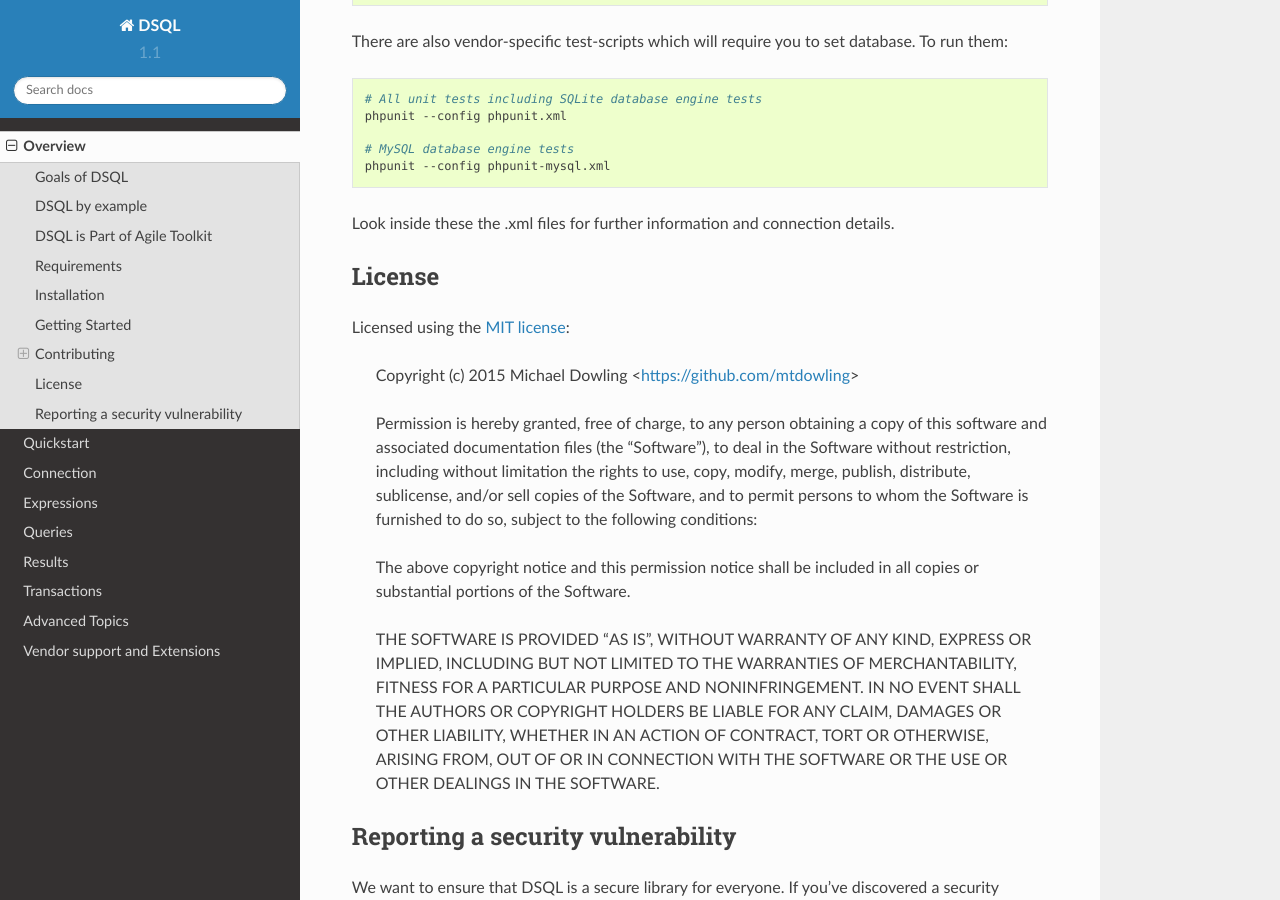
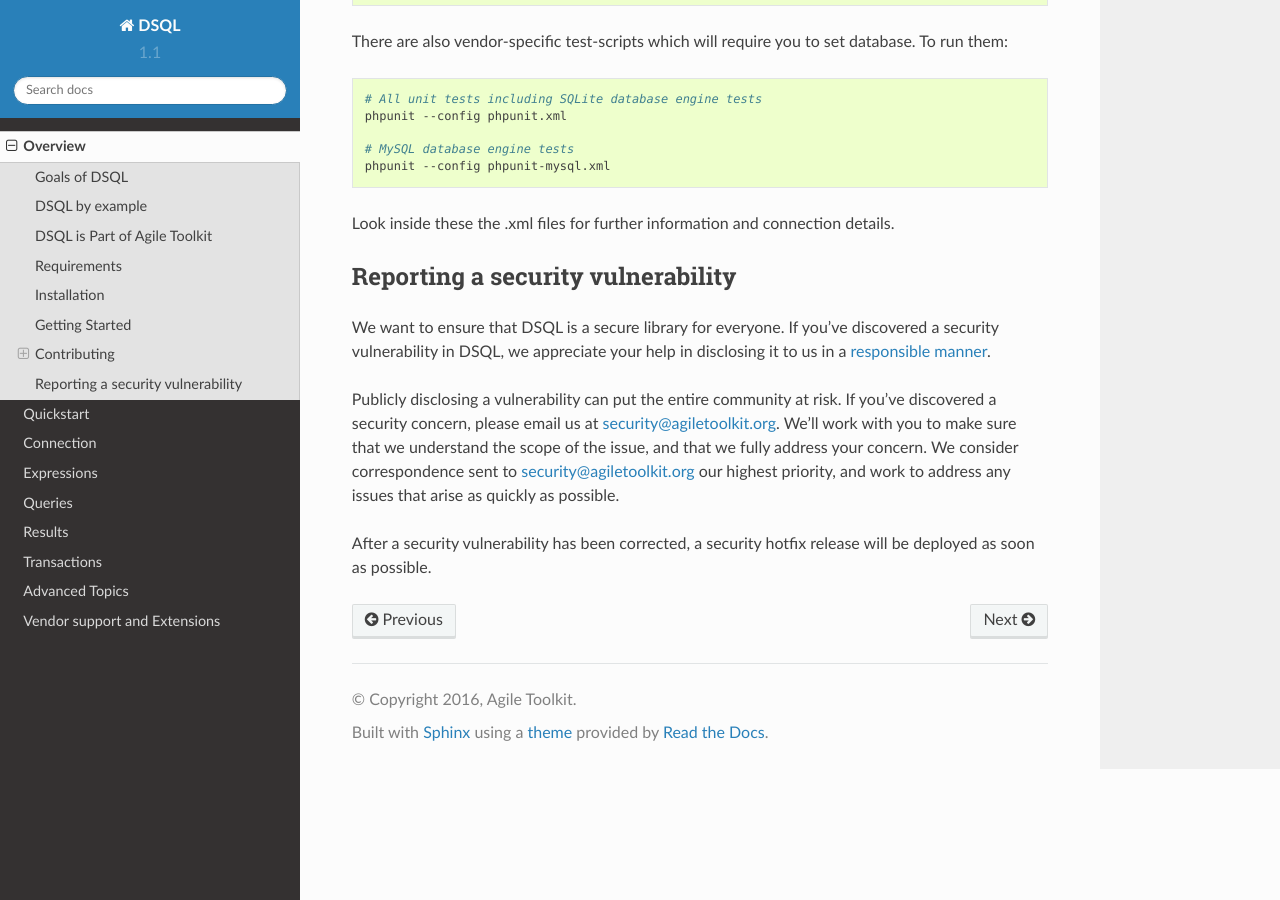
Before and after one commit to atk4/dsql, a Sphinx documentation site: the page built from docs/overview.rst, in a window 1280 px wide and 900 px high, scrolled down 3308 px. Built offline with Sphinx 7.4.7 and the Read the Docs theme 2.0.0, drawn with Linux system fonts in a browser that asks for light colours.

```diff
--- a/docs/overview.rst
+++ b/docs/overview.rst
@@ -166,32 +166,6 @@
 
 Look inside these the .xml files for further information and connection details.
 
-License
-=======
-
-Licensed using the `MIT license <http://opensource.org/licenses/MIT>`_:
-
-    Copyright (c) 2015 Michael Dowling <https://github.com/mtdowling>
-
-    Permission is hereby granted, free of charge, to any person obtaining a copy
-    of this software and associated documentation files (the "Software"), to deal
-    in the Software without restriction, including without limitation the rights
-    to use, copy, modify, merge, publish, distribute, sublicense, and/or sell
-    copies of the Software, and to permit persons to whom the Software is
-    furnished to do so, subject to the following conditions:
-
-    The above copyright notice and this permission notice shall be included in
-    all copies or substantial portions of the Software.
-
-    THE SOFTWARE IS PROVIDED "AS IS", WITHOUT WARRANTY OF ANY KIND, EXPRESS OR
-    IMPLIED, INCLUDING BUT NOT LIMITED TO THE WARRANTIES OF MERCHANTABILITY,
-    FITNESS FOR A PARTICULAR PURPOSE AND NONINFRINGEMENT. IN NO EVENT SHALL THE
-    AUTHORS OR COPYRIGHT HOLDERS BE LIABLE FOR ANY CLAIM, DAMAGES OR OTHER
-    LIABILITY, WHETHER IN AN ACTION OF CONTRACT, TORT OR OTHERWISE, ARISING FROM,
-    OUT OF OR IN CONNECTION WITH THE SOFTWARE OR THE USE OR OTHER DEALINGS IN
-    THE SOFTWARE.
-
-
 Reporting a security vulnerability
 ==================================
 
```
